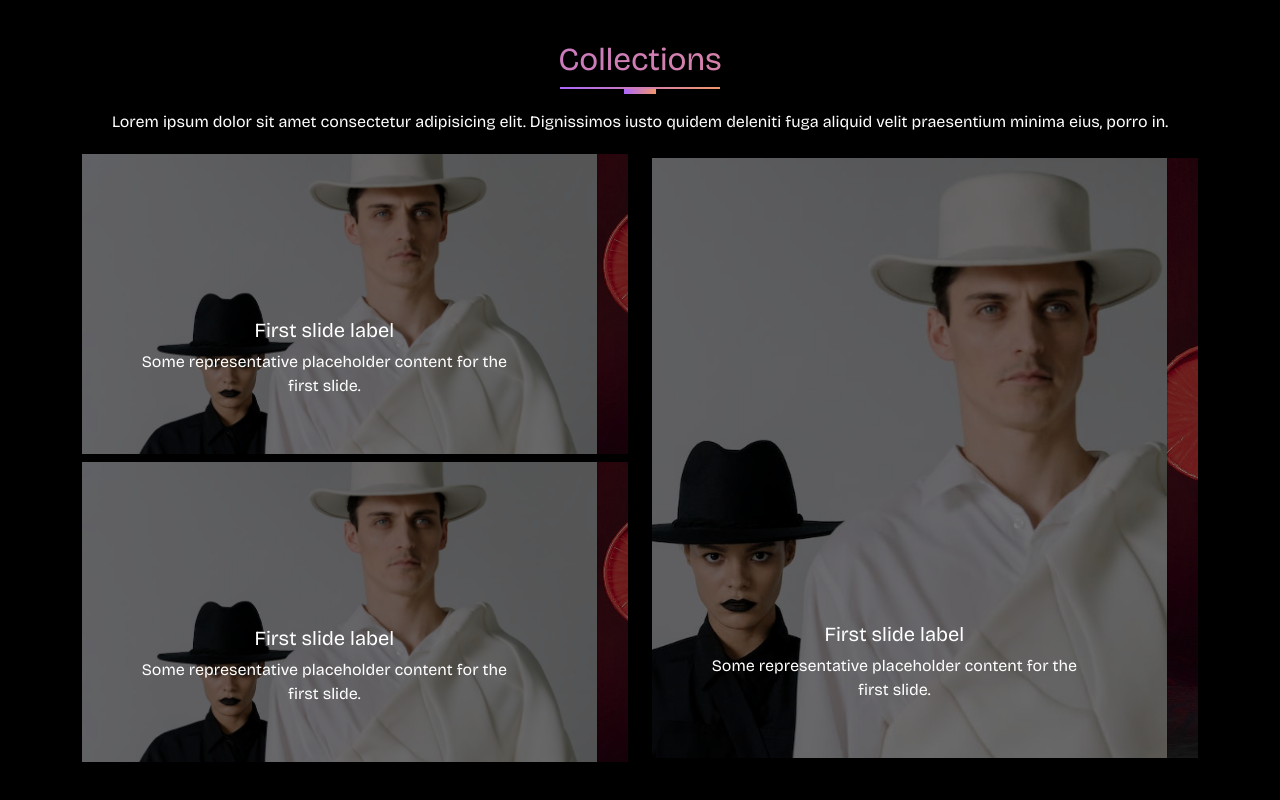
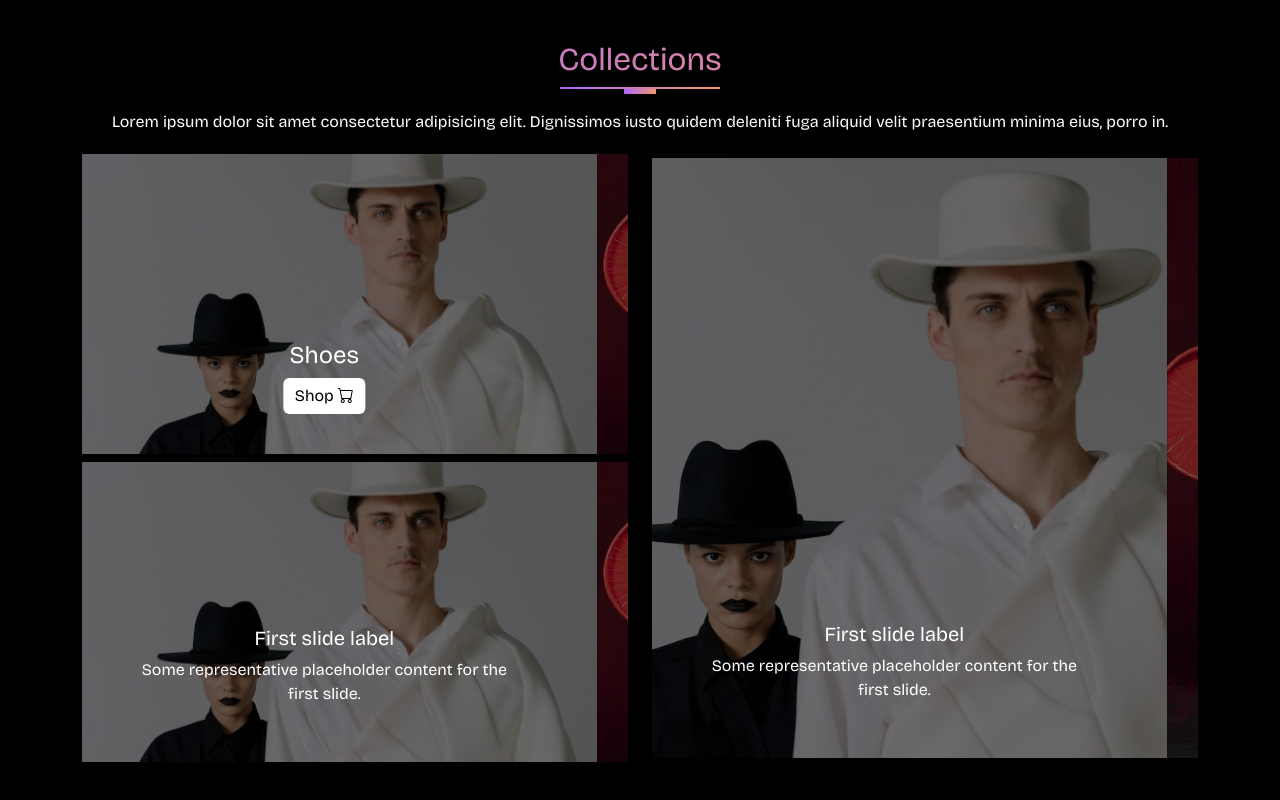
Before and after one commit to Codehack-01/guccy-project, a website: page index.html in a window 1280 px wide. Shown: the part 807-1607 px from the top of the page. Drawn offline with nearby package versions, Linux system fonts and the light colour scheme.

Commit message:
source code

```diff
--- a/index.html
+++ b/index.html
@@ -22,6 +22,10 @@
     <link
       href="https://fonts.googleapis.com/css2?family=Bricolage+Grotesque:opsz@10..48&display=swap"
       rel="stylesheet"
+    />
+    <link
+      rel="stylesheet"
+      href="https://cdn.jsdelivr.net/npm/bootstrap-icons@1.10.5/font/bootstrap-icons.css"
     />
   </head>
   <body data-bs-theme="">
@@ -228,11 +232,13 @@
                     class=""
                   />
                   <div class="carousel-caption">
-                    <h5>First slide label</h5>
-                    <p>
-                      Some representative placeholder content for the first
-                      slide.
-                    </p>
+                    <h4>Shoes</h4>
+                    <button type="button" class="btn btn-secondary btn-2">
+                      Shop
+                      <span>
+                        <i class="bi bi-cart"></i>
+                      </span>
+                    </button>
                   </div>
                 </div>
                 <div class="carousel-item c-item2">
@@ -243,11 +249,13 @@
                     class=""
                   />
                   <div class="carousel-caption">
-                    <h5>Second slide label</h5>
-                    <p>
-                      Some representative placeholder content for the second
-                      slide.
-                    </p>
+                    <h4>Shoes</h4>
+                    <button type="button" class="btn btn-secondary btn-2">
+                      Shop
+                      <span>
+                        <i class="bi bi-cart"></i>
+                      </span>
+                    </button>
                   </div>
                 </div>
               </div>
```
